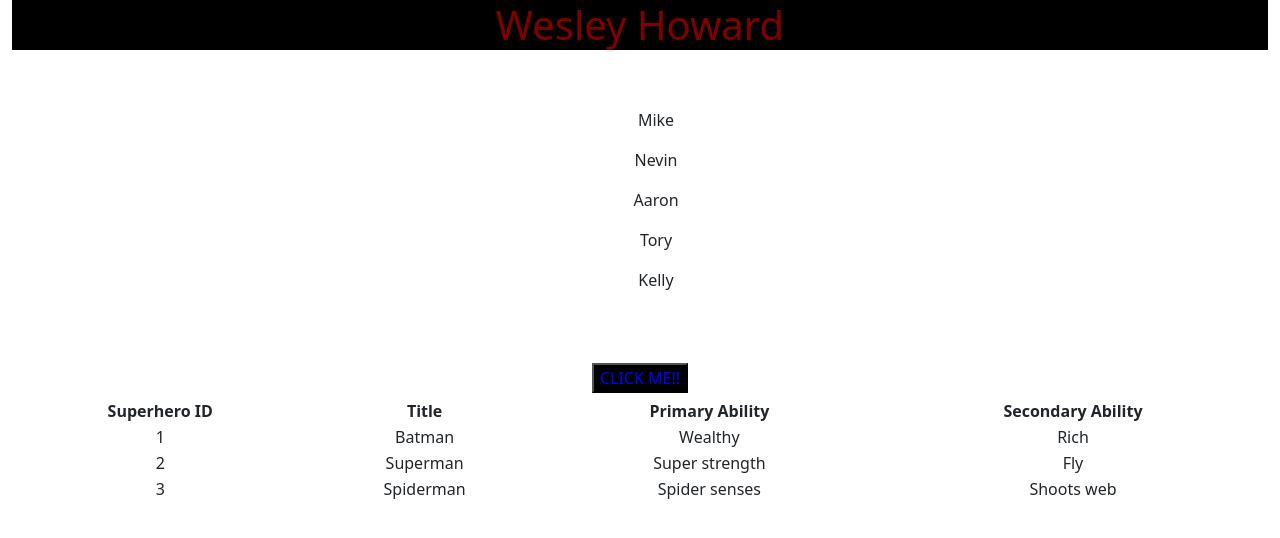
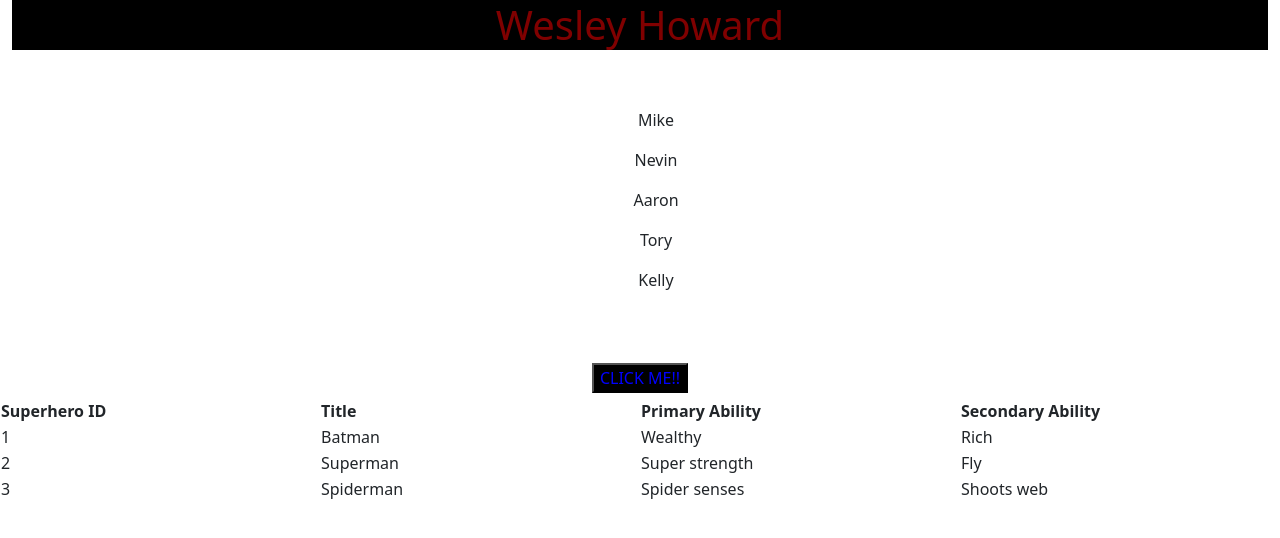
Before and after one commit to Howie21/React_Worksheets, a React (Create React App) app in the folder component-worksheet-1/: page / in a window 1280 px wide. Shown: the top 538 px of the page. Built offline with nearby package versions, Linux system fonts and the light colour scheme.

Commit message:
Tampering with Table styling

```diff
--- a/component-worksheet-1/src/components/SuperheroTable/SuperheroTable.css
+++ b/component-worksheet-1/src/components/SuperheroTable/SuperheroTable.css
@@ -2,10 +2,11 @@
     text-align: center;
     width: 100%;
     padding-top: 50px;
+    background: lightgrey;
 }
 
 
-tr, thead, tbody, td {
+th {
     border: 2px black;
 
 }
--- a/component-worksheet-1/src/components/SuperheroTable/SuperheroTable.jsx
+++ b/component-worksheet-1/src/components/SuperheroTable/SuperheroTable.jsx
@@ -1,16 +1,17 @@
 import React from 'react';
 import "./SuperheroTable.css"
+import 'bootstrap/dist/css/bootstrap.css';
 
 function SuperheroTable(props) {
     return (
-        <div >
-        <table className="Ttable">
+        <div className="row">
+        <table striped bordered hover variant= "dark">
             <thead>
                 <tr>
-                    <th>Superhero ID</th>
-                    <th>Title</th>
-                    <th>Primary Ability</th>
-                    <th>Secondary Ability</th>
+                    <th className="col-3">Superhero ID</th>
+                    <th className="col-3">Title</th>
+                    <th className="col-3">Primary Ability</th>
+                    <th className="col-3">Secondary Ability</th>
                 </tr>
             </thead>
             <tbody>
```
